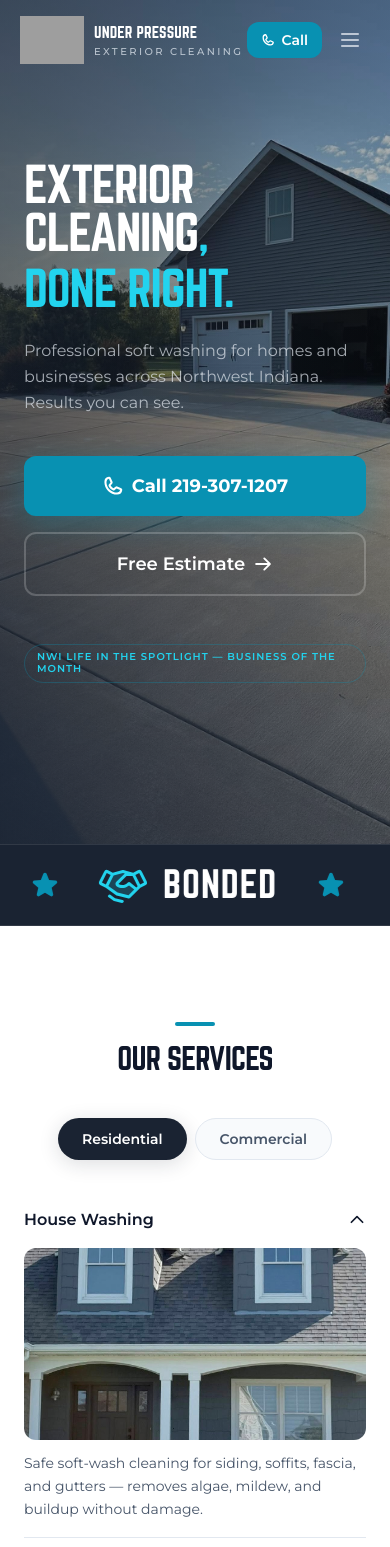
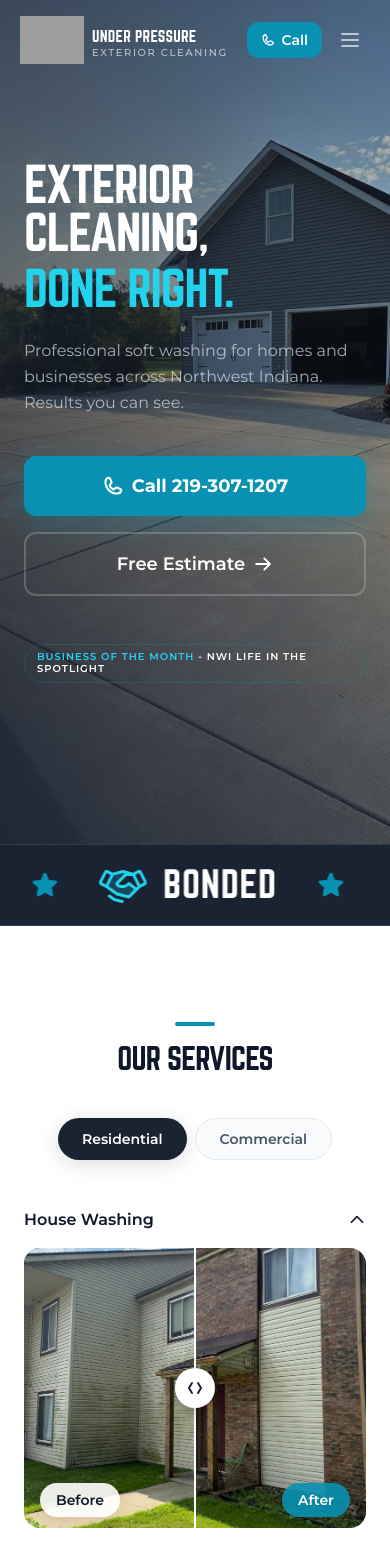
Before and after one commit to cli2468/UnderPressureLLC, a React (Vite) app: page / in a window 390 px wide. Shown: the top 1547 px of the page. Built offline with nearby package versions, Linux system fonts and the light colour scheme; grey boxes are pictures that could not be loaded.

Commit message:
final ui changes

```diff
--- a/src/components/BeforeAfter.jsx
+++ b/src/components/BeforeAfter.jsx
@@ -183,7 +183,7 @@ export default function BeforeAfter() {
   const currentPairs = pages[activePage] || pages[0]
 
   return (
-    <section id="case-studies" className="py-24 bg-surface-mid/30">
+    <section id="case-studies" className="hidden md:block py-24 bg-surface-mid/30">
       <div className="max-w-[1440px] mx-auto px-6 md:px-10 lg:px-16">
         {/* Header — centered */}
         <motion.div
@@ -193,7 +193,7 @@ export default function BeforeAfter() {
           transition={spring}
           className="text-center mb-14"
         >
-          <div className="w-10 h-1 bg-accent rounded-full mx-auto mb-4 md:hidden" />
+          <div className="w-10 h-1 bg-accent rounded-full mx-auto mb-4" />
           <h2 className="font-display text-3xl md:text-5xl tracking-tight text-text-primary uppercase mb-4">
             Professional. Reliable. Results.
           </h2>
--- a/src/components/Footer.jsx
+++ b/src/components/Footer.jsx
@@ -16,9 +16,9 @@ export default function Footer() {
               className="h-12 w-auto mb-4"
             />
             <p className="text-sm text-text-body leading-relaxed max-w-[38ch]">
-              A locally owned pressure washing company dedicated to restoring
-              the beauty of your home or business with reliable, professional
-              results.
+              Under Pressure Exterior Cleaning is dedicated to helping
+              homeowners and businesses maintain beautiful, well-maintained
+              properties with professional results you can see immediately.
             </p>
             {/* Social */}
             <div className="flex gap-3 mt-6">
--- a/src/components/Hero.jsx
+++ b/src/components/Hero.jsx
@@ -7,7 +7,7 @@ const spring = { type: "spring", stiffness: 100, damping: 20 }
 
 export default function Hero() {
   return (
-    <section className="relative h-[100svh] min-h-[100svh] md:min-h-[100dvh] md:h-auto bg-brand-dark overflow-hidden">
+    <section className="relative h-[100svh] min-h-[100svh] md:min-h-[95dvh] lg:min-h-[94dvh] md:h-auto bg-brand-dark overflow-hidden">
       {/* Background image — full bleed, positioned higher on desktop */}
       <div className="absolute inset-0">
         <img
@@ -20,7 +20,7 @@ export default function Hero() {
       </div>
 
       {/* Content — left aligned */}
-      <div className="relative z-10 max-w-[1440px] mx-auto px-6 md:px-10 lg:px-16 flex items-center h-full md:min-h-[100dvh]">
+      <div className="relative z-10 max-w-[1440px] mx-auto px-6 md:px-10 lg:px-16 flex items-center h-full md:min-h-[95dvh] lg:min-h-[94dvh]">
         <div className="max-w-xl py-16 md:py-0">
 
           <motion.h1
@@ -29,7 +29,7 @@ export default function Hero() {
             transition={{ ...spring, delay: 0.4 }}
             className="font-display text-5xl md:text-7xl tracking-tight text-white leading-none mb-6 uppercase"
           >
-            Exterior Cleaning<span className="text-accent-light">,</span>
+            Exterior Cleaning,
             <span className="block text-accent-light mt-2">Done Right.</span>
           </motion.h1>
 
@@ -70,8 +70,9 @@ export default function Hero() {
             transition={{ delay: 1.2 }}
             className="mt-12"
           >
-            <span className="inline-block text-[10px] sm:text-xs font-semibold uppercase tracking-widest text-accent-light border border-accent/30 px-3 py-1.5 rounded-full leading-tight">
-              NWI Life in the Spotlight — Business of the Month
+            <span className="inline-block text-[10px] sm:text-xs font-semibold uppercase tracking-widest border border-accent/30 px-3 py-1.5 rounded-full leading-tight">
+              <span className="text-accent-light">Business of the Month</span>
+              <span className="text-white"> - NWI Life in the Spotlight</span>
             </span>
           </motion.div>
         </div>
--- a/src/components/Navbar.jsx
+++ b/src/components/Navbar.jsx
@@ -6,8 +6,8 @@ import { business } from "../data/siteData"
 
 const navLinks = [
   { label: "Services", href: "#services" },
+  { label: "Why Us", href: "#about" },
   { label: "Reviews", href: "#reviews" },
-  { label: "About", href: "#about" },
   { label: "Contact", href: "#contact" },
 ]
 
@@ -46,13 +46,13 @@ export default function Navbar() {
             <img
               src={logo}
               alt={business.name}
-              className="h-12 md:h-14 w-auto object-contain"
+              className="h-12 md:h-[3.85rem] w-auto object-contain"
             />
-            <span className="flex flex-col justify-center leading-none pt-0.5">
-              <span className="block font-display text-[15px] md:text-[1.7rem] uppercase tracking-[0.01em] text-white md:leading-[0.92]">
+            <span className="flex flex-col justify-center leading-none pt-2 pl-0.5 -ml-1 md:pt-3 md:pl-0 md:ml-0">
+              <span className="block font-display text-[15px] md:text-[1.72rem] uppercase tracking-[0.015em] text-white leading-[0.94] md:leading-[0.9]">
                 Under Pressure
               </span>
-              <span className="block font-sans text-[10px] md:text-[0.82rem] font-medium uppercase tracking-[0.24em] text-text-light/75 mt-1.5 md:mt-2">
+              <span className="block font-sans text-[10px] md:text-[0.82rem] font-medium uppercase tracking-[0.16em] md:tracking-[0.2em] text-text-light/75 mt-1 md:mt-2">
                 Exterior Cleaning
               </span>
             </span>
--- a/src/components/Services.jsx
+++ b/src/components/Services.jsx
@@ -14,6 +14,12 @@ import imgTownhouse from "../assets/images/before-after/AfterTownhouse.jpg"
 import imgApartment from "../assets/images/before-after/AfterApartment.jpg"
 import imgSideYard from "../assets/images/before-after/AfterSideYard.jpg"
 import imgGarage2 from "../assets/images/before-after/AfterGarageCleaning2.jpg"
+import beforeTownhouse from "../assets/images/before-after/BeforeTownhouse.jpg"
+import beforeConcrete from "../assets/images/before-after/BeforeConcrete.jpg"
+import beforeFence from "../assets/images/before-after/BeforeFence.jpg"
+import beforeSiding from "../assets/images/before-after/BeforeSiding.jpg"
+import beforeSideYard from "../assets/images/before-after/BeforeSideYard.jpg"
+import beforeGutters from "../assets/images/before-after/BeforeGutters.jpg"
 
 const imageMap = {
   "House Washing": imgHouse,
@@ -29,7 +35,103 @@ const imageMap = {
   "Property Management": imgGutters,
 }
 
+const beforeAfterMap = {
+  "House Washing": { before: beforeTownhouse, after: imgTownhouse, label: "House Washing" },
+  "Roof Cleaning": { before: beforeSideYard, after: imgSideYard, label: "Roof Cleaning" },
+  "Driveway & Concrete": { before: beforeConcrete, after: imgConcrete, label: "Driveway & Concrete" },
+  "Deck & Fence Cleaning": { before: beforeFence, after: imgFence, label: "Deck & Fence Cleaning" },
+  "Rust Removal": { before: beforeSiding, after: imgSiding, label: "Rust Removal" },
+  "Property Management": { before: beforeGutters, after: imgGutters, label: "Property Management" },
+}
+
 const spring = { type: "spring", stiffness: 100, damping: 20 }
+
+function MobileBeforeAfterSlider({ pair }) {
+  const [pos, setPos] = useState(50)
+  const [containerW, setContainerW] = useState(0)
+  const containerRef = useRef(null)
+  const dragging = useRef(false)
+
+  useEffect(() => {
+    const el = containerRef.current
+    if (!el) return
+    const observer = new ResizeObserver((entries) => {
+      setContainerW(entries[0].contentRect.width)
+    })
+    observer.observe(el)
+    setContainerW(el.offsetWidth)
+    return () => observer.disconnect()
+  }, [])
+
+  function updatePos(clientX) {
+    const rect = containerRef.current?.getBoundingClientRect()
+    if (!rect) return
+    const x = clientX - rect.left
+    const pct = Math.max(2, Math.min(98, (x / rect.width) * 100))
+    setPos(pct)
+  }
+
+  function onPointerDown(e) {
+    dragging.current = true
+    e.currentTarget.setPointerCapture(e.pointerId)
+    updatePos(e.clientX)
+  }
+
+  function onPointerMove(e) {
+    if (!dragging.current) return
+    updatePos(e.clientX)
+  }
+
+  function onPointerUp() {
+    dragging.current = false
+  }
+
+  return (
+    <div
+      ref={containerRef}
+      onPointerDown={onPointerDown}
+      onPointerMove={onPointerMove}
+      onPointerUp={onPointerUp}
+      className="relative h-[280px] rounded-2xl overflow-hidden cursor-ew-resize select-none touch-none mb-4"
+    >
+      <img
+        src={pair.after}
+        alt={`${pair.label} after`}
+        className="absolute inset-0 w-full h-full object-cover object-center"
+        draggable={false}
+      />
+      <div className="absolute inset-0 overflow-hidden" style={{ width: `${pos}%` }}>
+        <img
+          src={pair.before}
+          alt={`${pair.label} before`}
+          className="absolute top-0 left-0 h-full object-cover object-center"
+          style={{ width: containerW > 0 ? `${containerW}px` : "100vw", maxWidth: "none" }}
+          draggable={false}
+        />
+      </div>
+      <div
+        className="absolute top-0 bottom-0 w-0.5 bg-white shadow-[0_0_12px_rgba(255,255,255,0.4)]"
+        style={{ left: `${pos}%`, transform: "translateX(-50%)" }}
+      >
+        <div className="absolute top-1/2 left-1/2 -translate-x-1/2 -translate-y-1/2 w-10 h-10 rounded-full bg-white shadow-[0_4px_20px_rgba(0,0,0,0.25)] flex items-center justify-center">
+          <svg width="16" height="16" viewBox="0 0 16 16" fill="none" className="text-brand-dark">
+            <path d="M5 3L2 8L5 13M11 3L14 8L11 13" stroke="currentColor" strokeWidth="2" strokeLinecap="round" strokeLinejoin="round" />
+          </svg>
+        </div>
+      </div>
+      <div className="absolute bottom-4 left-4">
+        <span className="bg-white/90 backdrop-blur-sm text-text-primary font-semibold text-sm px-4 py-2 rounded-full shadow-[0_4px_16px_rgba(0,0,0,0.1)]">
+          Before
+        </span>
+      </div>
+      <div className="absolute bottom-4 right-4">
+        <span className="bg-accent/90 backdrop-blur-sm text-white font-semibold text-sm px-4 py-2 rounded-full shadow-[0_4px_16px_rgba(0,0,0,0.1)]">
+          After
+        </span>
+      </div>
+    </div>
+  )
+}
 
 /* ── Desktop card (carousel) ── */
 function ServiceCard({ card, i, expandedCard, setExpandedCard, tab }) {
@@ -98,6 +200,7 @@ function ServiceCard({ card, i, expandedCard, setExpandedCard, tab }) {
 /* ── Mobile accordion row with image ── */
 function MobileAccordion({ card, expandedCard, setExpandedCard, tab, i }) {
   const isExpanded = expandedCard === `${tab}-${card.name}`
+  const beforeAfterPair = beforeAfterMap[card.name]
 
   return (
     <motion.div
@@ -132,13 +235,15 @@ function MobileAccordion({ card, expandedCard, setExpandedCard, tab, i }) {
             transition={{ duration: 0.25, ease: "easeInOut" }}
             className="overflow-hidden"
           >
-            {imageMap[card.name] && (
+            {beforeAfterPair ? (
+              <MobileBeforeAfterSlider pair={beforeAfterPair} />
+            ) : imageMap[card.name] ? (
               <img
                 src={imageMap[card.name]}
                 alt={card.name}
-                className="w-full aspect-[16/9] object-cover rounded-xl mb-3"
+                className="w-full h-[280px] object-cover rounded-xl mb-4"
               />
-            )}
+            ) : null}
             <p className="pb-4 text-sm text-text-body leading-relaxed">
               {card.description}
             </p>
@@ -187,13 +292,11 @@ export default function Services() {
             transition={spring}
             className="text-center md:text-left"
           >
-            <div className="w-10 h-1 bg-accent rounded-full mx-auto md:mx-0 mb-4 md:hidden" />
+            <div className="w-10 h-1 bg-accent rounded-full mx-auto md:mx-0 mb-4" />
             <h2 className="font-display text-3xl md:text-5xl tracking-tight text-text-primary uppercase">
               <span className="md:hidden">Our Services</span>
               <span className="hidden md:inline">
-                Top-Rated Exterior Cleaning
-                <br />
-                Services That Deliver
+                Exterior Cleaning That Lasts
               </span>
             </h2>
           </motion.div>
--- a/src/components/WhyUs.jsx
+++ b/src/components/WhyUs.jsx
@@ -20,7 +20,7 @@ const ourWay = [
 
 export default function WhyUs() {
   return (
-    <section id="about" className="py-24 bg-white">
+    <section id="about" className="py-24 bg-surface-mid/30 md:bg-white">
       <div className="max-w-[1440px] mx-auto px-6 md:px-10 lg:px-16">
         {/* ── Mobile layout: heading, video, then content ── */}
         <div className="md:hidden mb-8 text-center">
@@ -65,6 +65,7 @@ export default function WhyUs() {
             className="flex flex-col justify-start"
           >
             {/* Desktop heading */}
+            <div className="hidden md:block w-10 h-1 bg-accent rounded-full mb-4" />
             <h2 className="hidden md:block font-display text-3xl md:text-5xl tracking-tight text-text-primary uppercase mb-6">
               The Wrong Company Can
               <br />
@@ -76,7 +77,7 @@ export default function WhyUs() {
               that cost far more than the cleaning itself.
             </p>
             {/* Transition line — below intro copy on desktop */}
-            <p className="font-display text-xl md:text-base uppercase tracking-wider text-text-primary mt-4 md:mt-0 mb-6 md:mb-8">
+            <p className="font-display text-xl md:text-base uppercase tracking-tight text-text-primary mt-4 md:mt-0 mb-6 md:mb-8">
               — But at Under Pressure, we:
             </p>
 
--- a/src/data/siteData.js
+++ b/src/data/siteData.js
@@ -10,7 +10,7 @@ export const business = {
     "Southwest Michigan",
   ],
   established: "4 years",
-  reviews: { count: 53, rating: 5, platforms: ["Google", "Facebook"] },
+  reviews: { count: 50, rating: 5, platforms: ["Google", "Facebook"] },
   credentials: ["Licensed", "Bonded", "Insured"],
   awards: ["NWI Life Spotlight Business of the Month"],
 }
@@ -116,7 +116,7 @@ export const differentiators = [
 ]
 
 export const stats = [
-  { value: "53+", label: "5-Star Reviews" },
+  { value: "50+", label: "5-Star Reviews" },
   { value: "100%", label: "Satisfaction Rate" },
   { value: "4+", label: "Years in Business" },
   { value: "3", label: "Regions Served" },
```
Also changed, not shown: src/components/Reviews.jsx (+90 -54 lines), src/assets/images/services/UPWorker.jpg (added).
